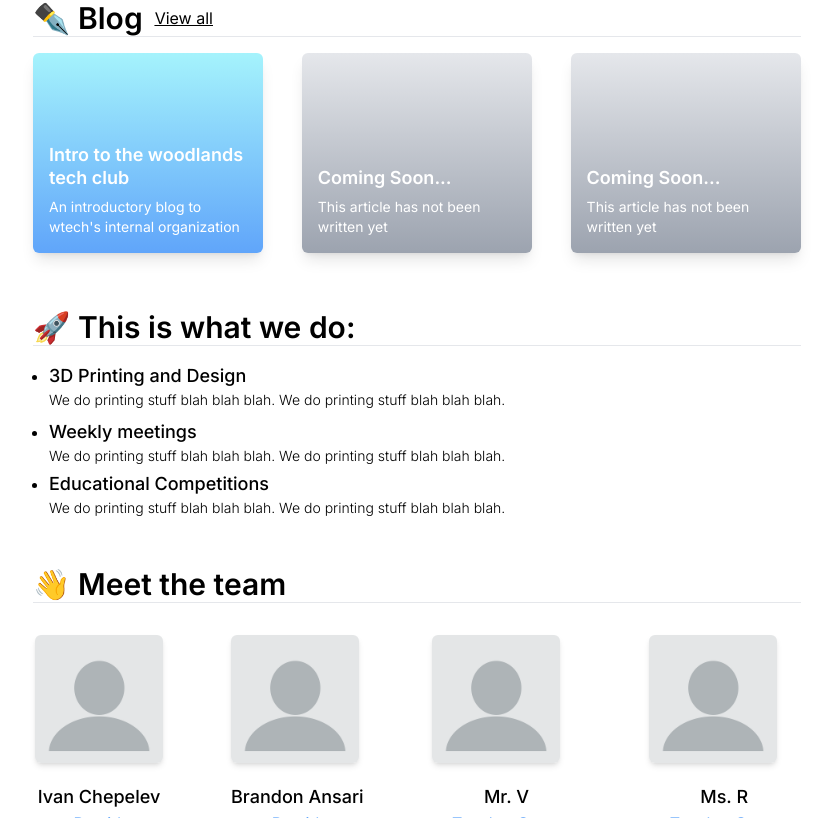
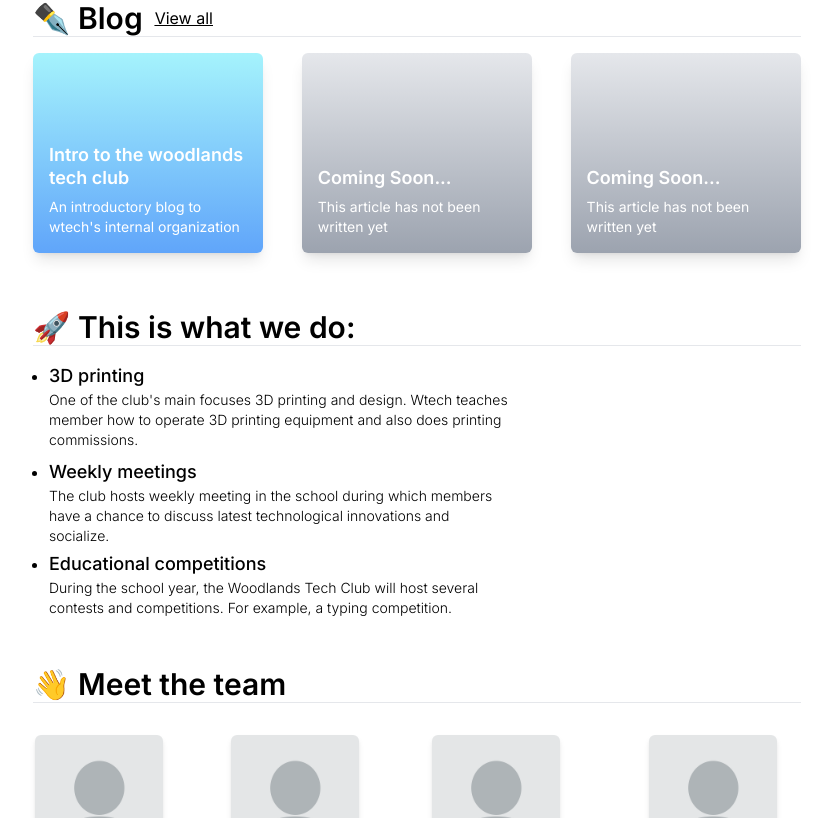
Before and after one commit to woodlands-tech-club/wtech-website, a SvelteKit app: page / in a window 1280 px wide. Shown: the part 449-1267 px from the top of the page, without its empty margins (223-1055 px from the left). Built offline with nearby package versions, Linux system fonts and the light colour scheme.

Commit message:
change text

```diff
--- a/src/components/Blog.svelte
+++ b/src/components/Blog.svelte
@@ -14,7 +14,7 @@
 			title="Intro to the woodlands tech club"
 			subtitle="An introductory blog to wtech's internal organization"
 			gradient="from-cyan-200 to-blue-400"
-			article_link="/intro"
+			article_link="#"
 		/>
 	</li>
 	<li class="w-[100%] lg:max-w-[30%]">
--- a/src/components/WhatWeDo.svelte
+++ b/src/components/WhatWeDo.svelte
@@ -1,22 +1,25 @@
 <h2 class="text-3xl font-semibold">🚀 This is what we do:</h2>
 <hr />
-<ul class=" list-disc mt-4 ml-4 mb-12">
+<ul class=" list-disc mt-4 ml-4 mb-12 max-w-[60%]">
 	<li class="mt-2">
-		<h3 class="text-lg font-medium">3D Printing and Design</h3>
+		<h3 class="text-lg font-medium">3D printing</h3>
 		<p class="text-sm font-light">
-			We do printing stuff blah blah blah. We do printing stuff blah blah blah.
+			One of the club's main focuses 3D printing and design. Wtech teaches member how to operate 3D
+			printing equipment and also does printing commissions.
 		</p>
 	</li>
 	<li class="mt-2">
 		<h3 class="text-lg font-medium">Weekly meetings</h3>
 		<p class="text-sm font-light">
-			We do printing stuff blah blah blah. We do printing stuff blah blah blah.
+			The club hosts weekly meeting in the school during which members have a chance to discuss
+			latest technological innovations and socialize.
 		</p>
 	</li>
 	<li class="mt-1">
-		<h3 class="text-lg font-medium">Educational Competitions</h3>
+		<h3 class="text-lg font-medium">Educational competitions</h3>
 		<p class="text-sm font-light">
-			We do printing stuff blah blah blah. We do printing stuff blah blah blah.
+			During the school year, the Woodlands Tech Club will host several contests and competitions.
+			For example, a typing competition.
 		</p>
 	</li>
 </ul>
--- a/src/routes/blog/+page.svelte
+++ b/src/routes/blog/+page.svelte
@@ -13,7 +13,7 @@
 			title="Intro to the woodlands tech club"
 			subtitle="An introductory blog to wtech's internal organization"
 			gradient="from-cyan-200 to-blue-400"
-			article_link="/intro"
+			article_link="#"
 		/>
 	</li>
 	<li class="w-[100%] lg:max-w-[30%]">
```
